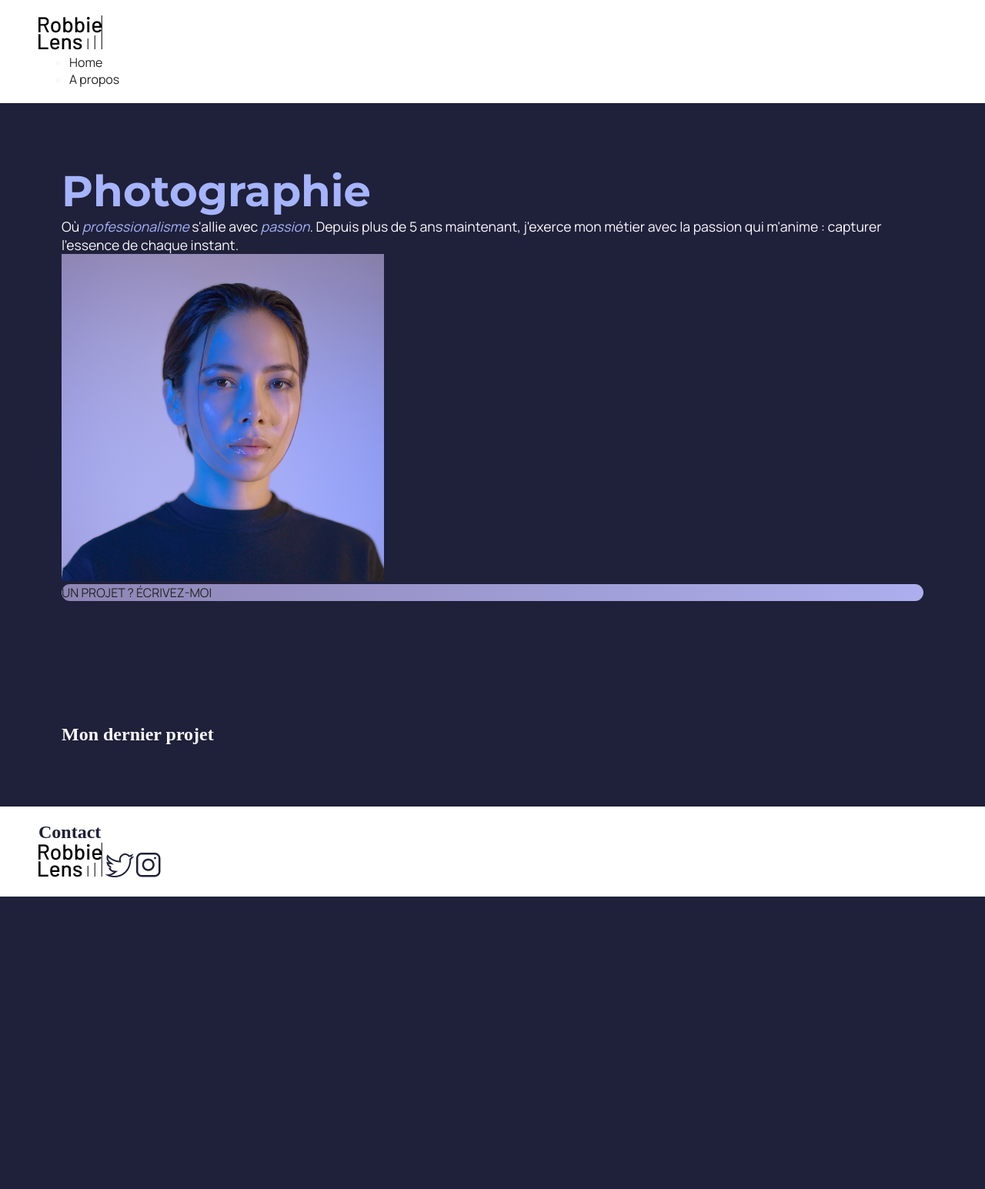
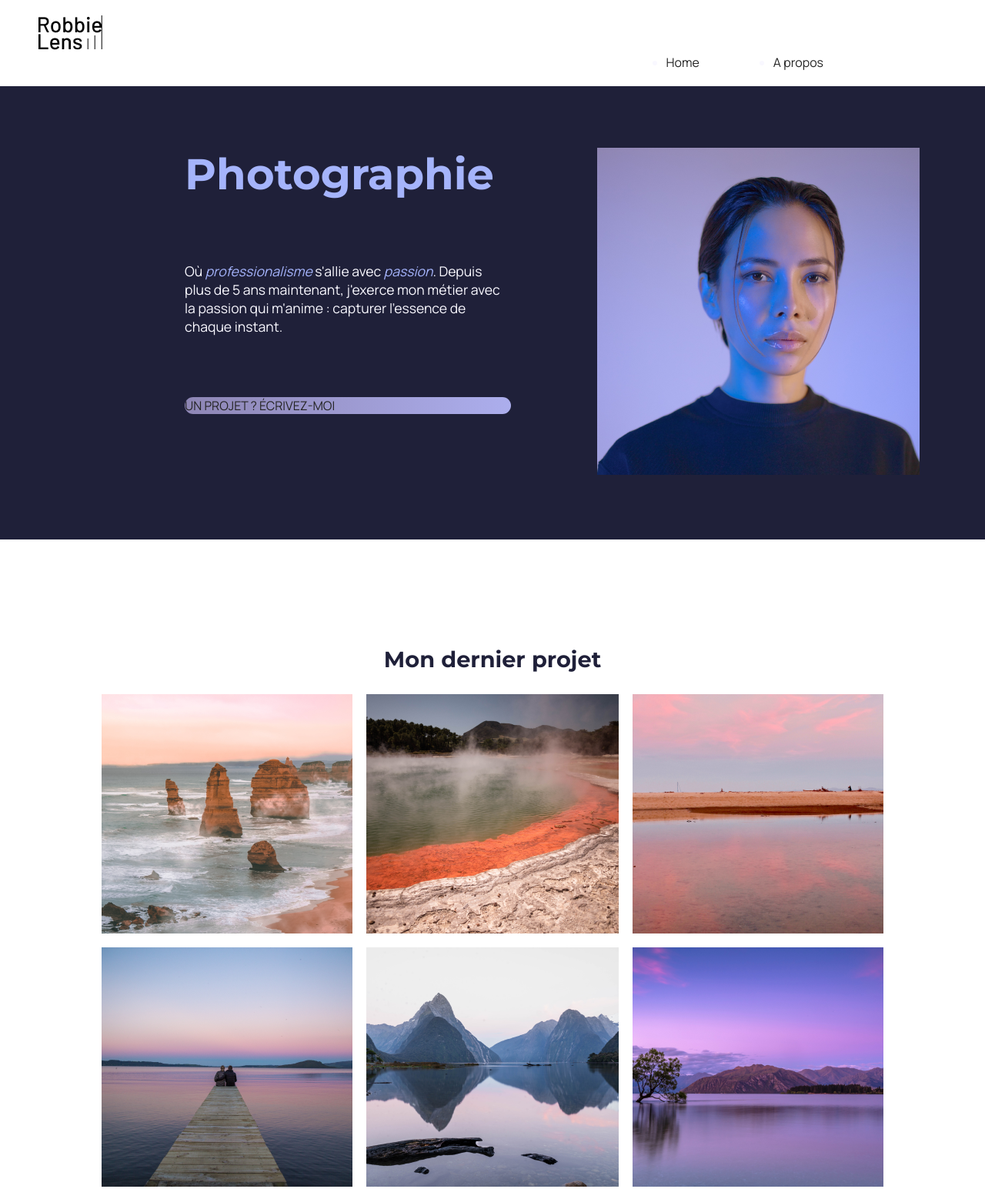
Before and after one commit to Spyros-Zaboukis/Html-Css-Portfolio, a plain HTML site: page index.html in a window 1280 px wide. Shown: the top 1545 px of the page at 77% size. Before the commit the page ends 1165 px from the top, so only its background shows below. Drawn offline with Linux system fonts and the light colour scheme.

Commit message:
send modif wth flex box index page

```diff
--- a/index.html
+++ b/index.html
@@ -16,7 +16,7 @@
                 <img src="./img/logo.png" alt="Logo de Robbie Lens"/>
             </a>
             <nav>
-                <ul>
+                <ul class="linkMenu">
                     <li>
                         <a href="./index.html">Home</a>
                     </li>
@@ -27,22 +27,33 @@
             </nav>
         </header>
         <main>
-            <section>
+            <section class="flex-container">
+                <div class="flex-container-left">
                     <!-- Commencement de la page web -->
                     <h1>Photographie</h1>
 
                     <p>Où <em>professionalisme</em> s'allie avec <em>passion</em>. Depuis plus de 5 ans maintenant, j'exerce mon métier avec la passion
                     qui m'anime : capturer l'essence de chaque instant.</p>
 
-                <img src="./img/robbie-lens.png" alt="Photo Robbie Lens"/>
-
-
                     <div class="pub">
                         <a class="cta" href="">UN PROJET ? ÉCRIVEZ-MOI</a>
                     </div>
+                </div>
+                <div class="flex-container-right">
+                    <img src="./img/robbie-lens.png" alt="Photo Robbie Lens"/>
+                </div>
+
             </section>
-            <section>
-                <h2>Mon dernier projet</h2>
+            <section class="project">
+                <h2 class="h2Black center">Mon dernier projet</h2>
+                <p class="photo-container">
+                    <img class="photo-item" src="./img/photo/element-1.png">
+                    <img class="photo-item" src="./img/photo/element-2.png">
+                    <img class="photo-item" src="./img/photo/element-3.png">
+                    <img class="photo-item" src="./img/photo/element-4.png">
+                    <img class="photo-item" src="./img/photo/element-5.png">
+                    <img class="photo-item" src="./img/photo/element-6.png">
+                </p>
             </section>
         </main>
 
--- a/style.css
+++ b/style.css
@@ -41,6 +41,14 @@ p, li, h2{
 
 .h2Black{
     color: #1F2039;
+    font-family: Montserrat ;
+    font-size: 1.8em;
+}
+
+.center{
+    text-align: center;
+    margin-top : 2em;
+    margin-bottom: 1em;
 }
 
 header,
@@ -95,3 +103,42 @@ section{
     margin-top: 6px;
     margin-bottom: 6px;
 }
+
+
+
+.linkMenu{
+    display: flex;
+    flex-direction: row;
+    justify-content: right;
+    flex-wrap: wrap;
+    gap: 6em;
+    margin-right: 10em;
+}
+
+.flex-container{
+    display: flex;
+}
+
+.flex-container-left{
+    width: 30em;
+    margin-left: 10em;
+    display: flex;
+    flex-direction: column;
+    gap: 5em;
+}
+.flex-container-right{
+    width : 30em;
+    margin-left: 7em;
+}
+
+
+.project{
+    background-color: white;
+}
+.photo-container{
+    display: flex;
+    flex-direction: row;
+    flex-wrap: wrap;
+    gap: 1em;
+    justify-content: center;
+}
```
Also changed, not shown: img/photo/element-1.png (added), img/photo/element-2.png (added), img/photo/element-3.png (added), img/photo/element-4.png (added), img/photo/element-5.png (added), img/photo/element-6.png (added), 2 other files. Lines whose indentation alone changed are shown as unchanged.
